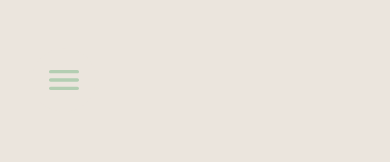
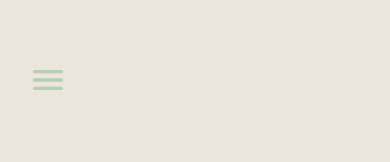
Before and after one commit to phoenixfire07/my-app, a React (Create React App) app: page / in a window 390 px wide. Shown: the top 162 px of the page. Built offline with nearby package versions, Linux system fonts and the light colour scheme.

Commit message:
Styling for mobile

```diff
--- a/src/App.scss
+++ b/src/App.scss
@@ -9,6 +9,10 @@
   .app-option {
     height: 6.5rem;
     width: 6.5rem;
+  }
+
+  .app-intro-container {
+    min-height: 35rem;
   }
 
   .about-right{
@@ -70,4 +74,8 @@
   .contact-container {
     height: 25rem;
   }
+
+  .navigation-bar {
+    left: 1rem;
+  }
 }
```
